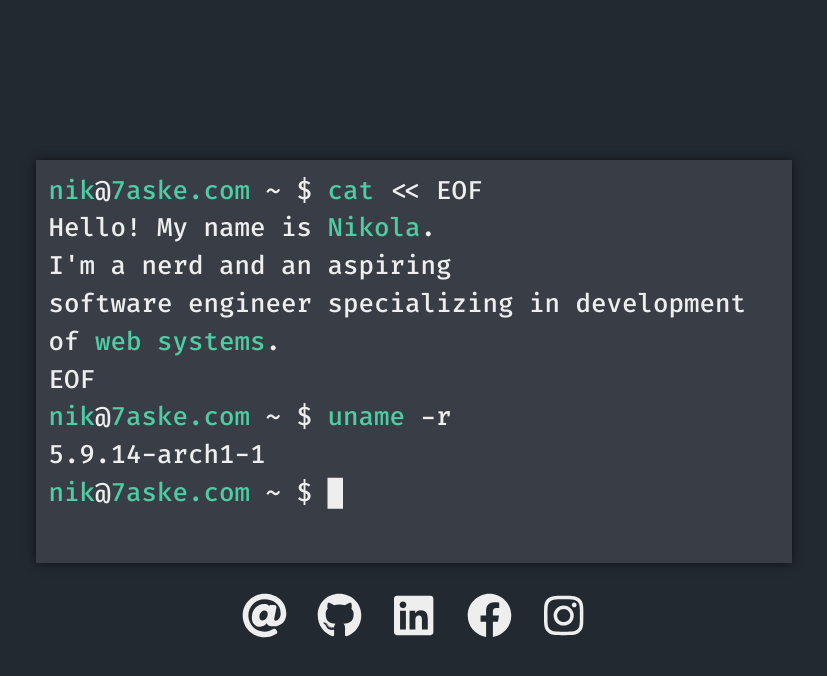
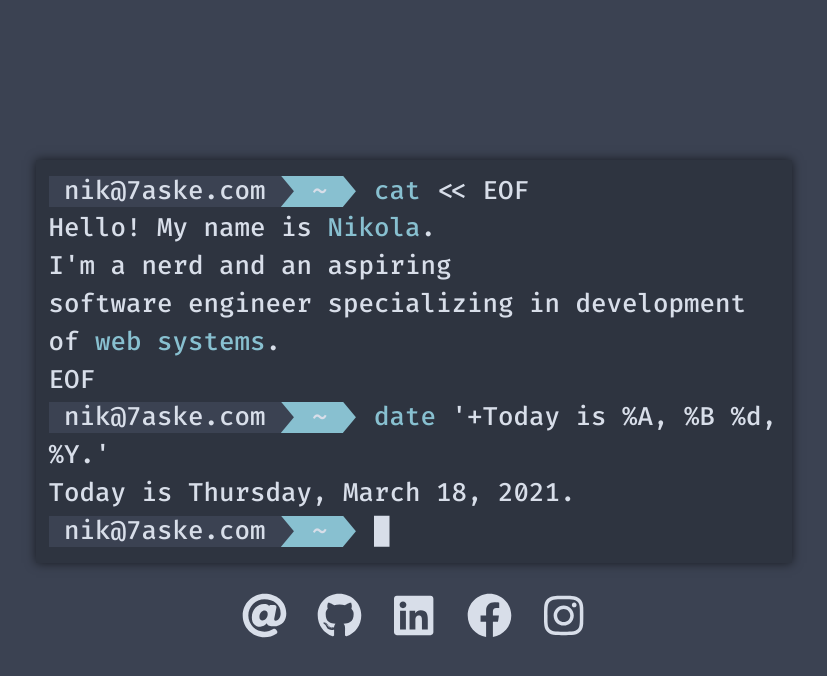
Before and after one commit to 7aske/website, a React (Create React App) app: page / in a window 1280 px wide. Shown: the top 676 px of the page, without its empty margins (226-1053 px from the left). Built offline with nearby package versions, Linux system fonts and the light colour scheme.

Commit message:
powerline prompt, changed colorscheme, changed last command

```diff
--- a/src/assets/styles/index.scss
+++ b/src/assets/styles/index.scss
@@ -1,16 +1,64 @@
 @import "theme";
 
 html, body {
-	background-color: $theme-black;
+	background-color: $theme-grey;
 	overflow-x: hidden;
 	font-family: $font-primary;
 }
 
 .hover-text {
 	transition: all 500ms;
+
 	&:hover {
 		&, svg, path {
-			color: $theme-primary !important;
+			color: $theme-accent !important;
 		}
 	}
 }
+
+.user-host-prompt {
+	background-color: $theme-grey;
+}
+
+.dir {
+	background-color: $theme-primary;
+	& + .arrow {
+		background-color: $theme-black;
+		&:after {
+			color: $theme-primary;
+		}
+	}
+}
+
+.arrow {
+	color: $theme-grey;
+	background-color: $theme-primary;
+	&::after {
+		content: '';
+	}
+}
+
+.mail-prompt {
+	border: none;
+	color: $theme-white !important;
+	&:hover {
+		background-color: $theme-accent2 !important;
+		span {
+			background-color: $theme-accent !important;
+			color: $theme-black;
+		}
+		& > .arrow::after {
+			color: $theme-accent;
+			background-color: $theme-accent2;
+		}
+		.dir {
+			background-color: $theme-accent2 !important;
+			& + .arrow {
+				&:after {
+					background-color: $theme-black !important;
+					color: $theme-accent2;
+				}
+			}
+		}
+	}
+}
--- a/src/assets/styles/theme.scss
+++ b/src/assets/styles/theme.scss
@@ -1,8 +1,27 @@
-$theme-black: #232931;
-$theme-grey: #393e46;
-$theme-primary: #4ecca3;
-$theme-primary-light: #c2eddf;
-$theme-white: #eeeeee;
+$nord0: #2e3440;
+$nord1: #3b4252;
+$nord2: #434c5e;
+$nord3: #4c566a;
+$nord4: #d8dee9;
+$nord5: #e5e9f0;
+$nord6: #eceff4;
+$nord7: #8fbcbb;
+$nord8: #88c0d0;
+$nord9: #81a1c1;
+$nord10: #5e81ac;
+$nord11: #bf616a;
+$nord12: #d08770;
+$nord13: #ebcb8b;
+$nord14: #a3be8c;
+$nord15: #b48ead;
+
+$theme-black: $nord0;
+$theme-grey: $nord1;
+$theme-accent: $nord13;
+$theme-accent2: $nord15;
+$theme-primary: $nord8;
+$theme-primary-light: $nord7;
+$theme-white: $nord4;
 $theme-text: $theme-white;
 $font-primary: FiraCode-Medium;
 
--- a/src/components/slider/WelcomeBox.tsx
+++ b/src/components/slider/WelcomeBox.tsx
@@ -4,17 +4,22 @@ import Typist from "react-typist";
 
 export const Prompt = () => {
 	return (<>
-		<span className="theme-primary-text">nik</span>@<span className="theme-primary-text">7aske.com</span> ~ $
+		<a className="mail-prompt" href="mailto:nik@7aske.com">
+			<span className="user-host-prompt">&nbsp;nik@7aske.com </span><span className="arrow"/>
+			<span className="dir"> ~ </span><span className="arrow"/></a>
 	</>);
 };
 
 export const Version = () => {
-	return <span>5.9.14-arch1-1</span>;
+	const weekdays = [ "Sunday", "Monday", "Tuesday", "Wednesday", "Thursday", "Friday", "Saturday"];
+	const months = [ "January", "February", "March", "April", "May", "June", "July", "August", "September", "October", "November", "December"];
+	const date = new Date();
+	return <span>Today is {weekdays[date.getDay()]}, {months[date.getMonth()]} {date.getDate()}, {date.getFullYear()}.</span>;
 };
 
 export const WelcomeBox = () => {
 	return (
-		<div style={style} className="flow-text theme-grey animate__animated animate__fadeIn">
+		<div style={style} className="flow-text no-select theme-black animate__animated animate__fadeIn">
 			<div className="left-align">
 				<Prompt/> <span className="theme-primary-text">cat</span> &lt;&lt; EOF<br/>
 				<Typist cursor={{element: "█", blink: true}} avgTypingDelay={30}>
@@ -23,7 +28,7 @@ export const WelcomeBox = () => {
 					software engineer specializing in development of <span
 					className="theme-primary-text">web systems</span>.<br/>
 					EOF<br/>
-					<Prompt/> <span className="theme-primary-text">uname</span> -r<br/>
+					<Prompt/> <span className="theme-primary-text">date</span> '+Today is %A, %B %d, %Y.'<br/>
 					<Version/> <br/>
 					<Prompt/> <br/>
 				</Typist>
```
